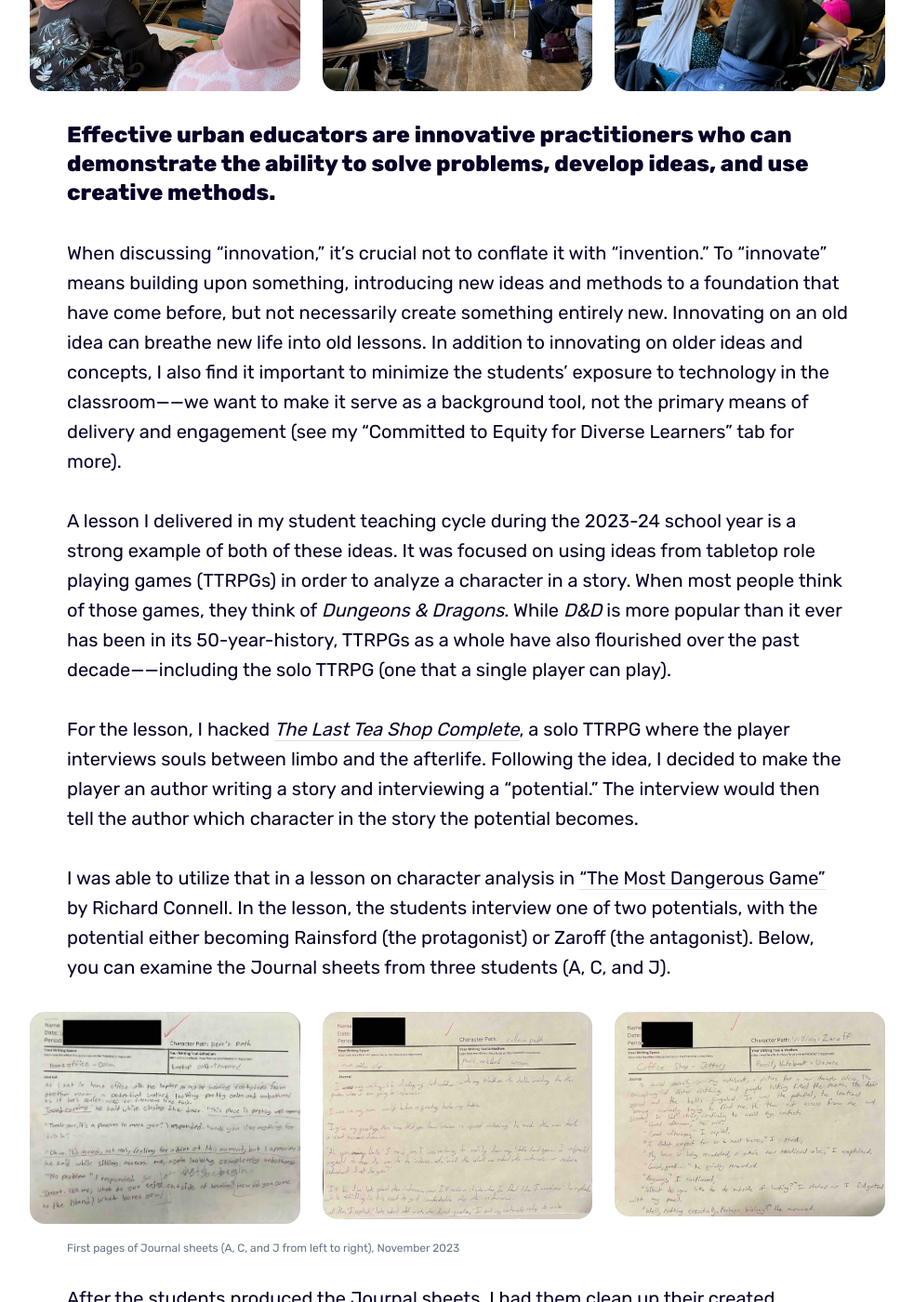
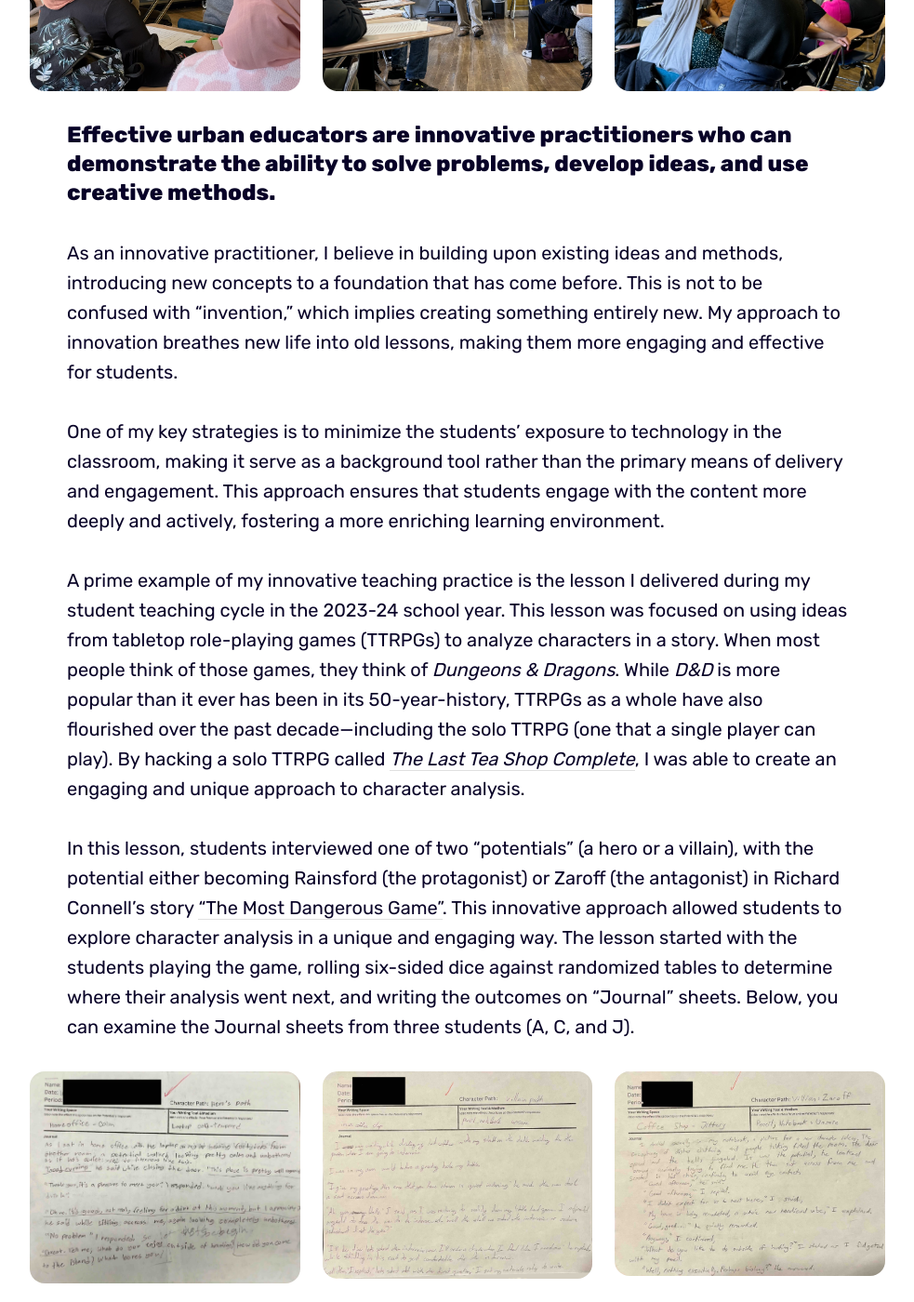
Before and after one commit to geoffreysperl/teaching, a Jekyll site: the page built from _pages/innovative.md, in a window 1280 px wide and 1400 px high, scrolled down 443 px. Shown: the whole window at 93% size, without its empty margins (148-1131 px from the left). Built offline with Jekyll 4.4.1, drawn with Linux system fonts in a browser that asks for light colours; some of the changed text lies outside the part shown.

```diff
--- a/_includes/section-hero.html
+++ b/_includes/section-hero.html
@@ -45,7 +45,7 @@
        <p>
          <iframe
            class="yt-embed"
-           src="https://www.youtube-nocookie.com/embed/KonIXUXSGdo"
+           src="https://www.youtube-nocookie.com/embed/nZFOIBnhn84"
            style="width:100%; height:100%;"
            title="testing"
            frameborder="0"
--- a/_pages/innovative.md
+++ b/_pages/innovative.md
@@ -16,13 +16,13 @@ permalink: /innovative/
 
 ### Effective urban educators are innovative practitioners who can demonstrate the ability to solve problems, develop ideas, and use creative methods.
 
-When discussing “innovation,” it’s crucial not to conflate it with “invention." To "innovate” means building upon something, introducing new ideas and methods to a foundation that have come before, but not necessarily create something entirely new. Innovating on an old idea can breathe new life into old lessons. In addition to innovating on older ideas and concepts, I also find it important to minimize the students' exposure to technology in the classroom——we want to make it serve as a background tool, not the primary means of delivery and engagement (see my "Committed to Equity for Diverse Learners" tab for more).
+As an innovative practitioner, I believe in building upon existing ideas and methods, introducing new concepts to a foundation that has come before. This is not to be confused with "invention," which implies creating something entirely new. My approach to innovation breathes new life into old lessons, making them more engaging and effective for students.
 
-A lesson I delivered in my student teaching cycle during the 2023-24 school year is a strong example of both of these ideas. It was focused on using ideas from tabletop role playing games (TTRPGs) in order to analyze a character in a story. When most people think of those games, they think of *Dungeons & Dragons*. While *D&D* is more popular than it ever has been in its 50-year-history, TTRPGs as a whole have also flourished over the past decade——including the solo TTRPG (one that a single player can play).
+One of my key strategies is to minimize the students' exposure to technology in the classroom, making it serve as a background tool rather than the primary means of delivery and engagement. This approach ensures that students engage with the content more deeply and actively, fostering a more enriching learning environment.
 
-For the lesson, I hacked [*The Last Tea Shop Complete*](https://springvillager.itch.io/last-tea-shop-complete), a solo TTRPG where the player interviews souls between limbo and the afterlife. Following the idea, I decided to make the player an author writing a story and interviewing a "potential." The interview would then tell the author which character in the story the potential becomes.
+A prime example of my innovative teaching practice is the lesson I delivered during my student teaching cycle in the 2023-24 school year. This lesson was focused on using ideas from tabletop role-playing games (TTRPGs) to analyze characters in a story. When most people think of those games, they think of *Dungeons & Dragons*. While *D&D* is more popular than it ever has been in its 50-year-history, TTRPGs as a whole have also flourished over the past decade—including the solo TTRPG (one that a single player can play). By hacking a solo TTRPG called [*The Last Tea Shop Complete*](https://springvillager.itch.io/last-tea-shop-complete), I was able to create an engaging and unique approach to character analysis.
 
-I was able to utilize that in a lesson on character analysis in ["The Most Dangerous Game"](https://americanliterature.com/author/richard-connell/short-story/the-most-dangerous-game) by Richard Connell. In the lesson, the students interview one of two potentials, with the potential either becoming Rainsford (the protagonist) or Zaroff (the antagonist). Below, you can examine the Journal sheets from three students (A, C, and J).
+In this lesson, students interviewed one of two "potentials" (a hero or a villain), with the potential either becoming Rainsford (the protagonist) or Zaroff (the antagonist) in Richard Connell's story ["The Most Dangerous Game"](https://americanliterature.com/author/richard-connell/short-story/the-most-dangerous-game). This innovative approach allowed students to explore character analysis in a unique and engaging way. The lesson started with the students playing the game, rolling six-sided dice against randomized tables to determine where their analysis went next, and writing the outcomes on "Journal" sheets. Below, you can examine the Journal sheets from three students (A, C, and J).
 
 <div class="gallery-box">
   <div class="gallery">
@@ -33,7 +33,7 @@ I was able to utilize that in a lesson on character analysis in ["The Most Dange
   <em>First pages of Journal sheets (A, C, and J from left to right), November 2023</em>
 </div>
 
-After the students produced the Journal sheets, I had them clean up their created narrative and record it. Some recordings were terrific (listen to A, C, and J's below). The results are remarkable; the students had great fun with the assignment, and I had 100% participation in the lesson and its work.
+After the students produced the Journal sheets, I had them clean up their created narrative and record it. Some recordings were terrific (listen to A, C, and J's below).
 
 <div class="gallery-box">
 <table  align="center">
@@ -60,6 +60,9 @@ After the students produced the Journal sheets, I had them clean up their create
 </table>
 </div>
 
+The results of this lesson were remarkable, with 100% participation and some very creative audio recordings produced by the students. This experience has reinforced my belief in the power of innovative teaching methods and has inspired me to continue exploring new ways to enhance student learning.
+
+The success of the TTRPG-based character analysis lesson has fueled my passion for creative pedagogy. As I continue on my professional journey, I am dedicated to seeking out new ways to engage students, foster critical thinking, and ignite their curiosity. As I reflect on my growth as an educator, I recognize that innovation is not unlike a path in a TTRPG—one that winds through uncharted territories, fueled by curiosity and a desire to have a lasting effect.
 
 <!---
 My last example of being innovative is more thoroughly explained in a [LinkedIn post I wrote in 2020](https://www.linkedin.com/pulse/kids-home-every-days-sprint-geoffrey-sperl/). In short, I borrowed concepts from an IT project management methodology called “Scrum” to keep my sons on track with their schoolwork during the COVID-19 lockdowns. They were still young in March 2020 (9 and 7), and with my wife and me working from home, we needed them to manage some of their time themselves. As seen below, the boys wrote each class (or larger projects) down on sticky notes or (later) dry-erase magnets. Each day during breakfast, I would sit down with them and discuss what would be moved from their "parking lot" to the "to-do" column. For each thing they started, they would move the item to the "doing" column and then to "done" when they were finished. This gave us all a quick visual to see where they were at any given moment. Also, it’s important to note that working with my sons during the pandemic prompted me to return to college and get my teaching certificate.
```
Also changed, not shown: other parts of _includes/section-hero.html (+1 -1 lines), _pages/about-site.md (+7 -1 lines), _pages/about.md (+1 -1 lines), _pages/equitable.md (+8 -6 lines), _pages/reflective.md (+7 -5 lines).
